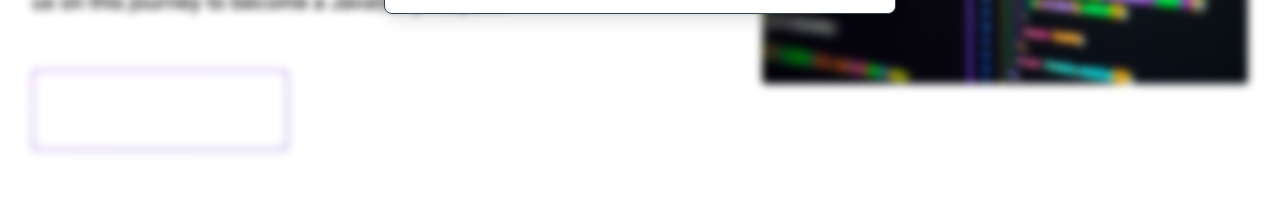
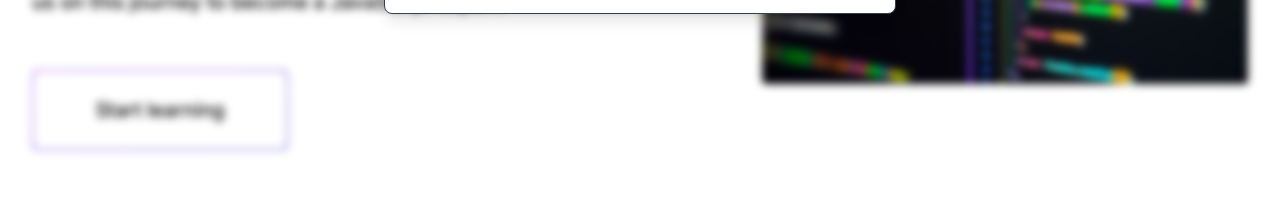
Before and after one commit to KoniczynSzef/JSuperior, a Next.js app: page / in a window 1280 px wide. Shown: the part 553-753 px from the top of the page. Built offline with nearby package versions, Linux system fonts and the light colour scheme; no server answers.

Commit message:
Fixed start-learning button v2

```diff
--- a/src/components/hero-section/HeroSection.tsx
+++ b/src/components/hero-section/HeroSection.tsx
@@ -47,7 +47,7 @@ const HeroSection: FC<ComponentProps> = () => {
                 <div className="mt-12">
                     <Link href={'/lessons'}>
                         <Button
-                            className="transition-all text-xl text-white start-learning bg-gradient-to-br from-purple-600 to-indigo-700 p-[1px] group w-64 h-20"
+                            className="transition-all text-xl text-foreground start-learning bg-gradient-to-br from-purple-600 to-indigo-700 p-[1px] group w-64 h-20 hover:text-white"
                             size={'lg'}
                         >
                             <div className="bg-background w-full h-full rounded-md flex items-center justify-center px-6 py-4 group-hover:bg-transparent transition-all duration-300">
```
